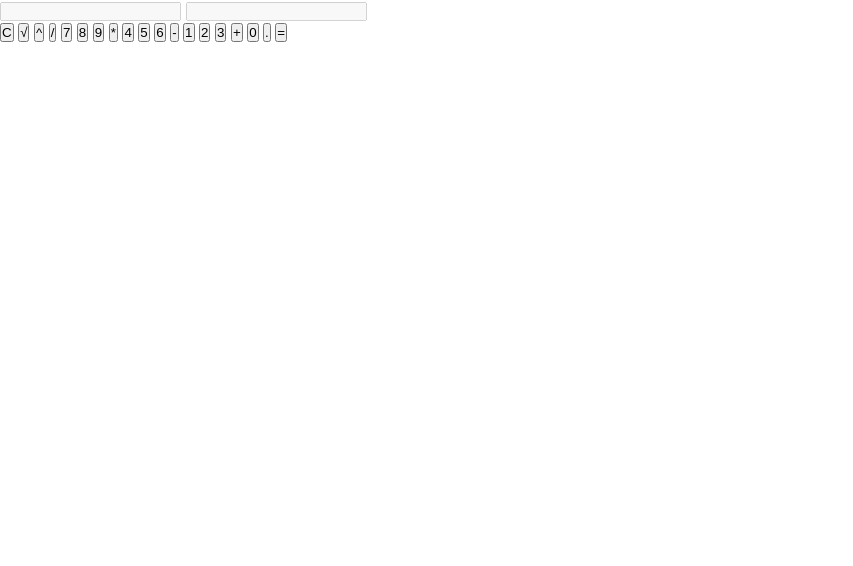
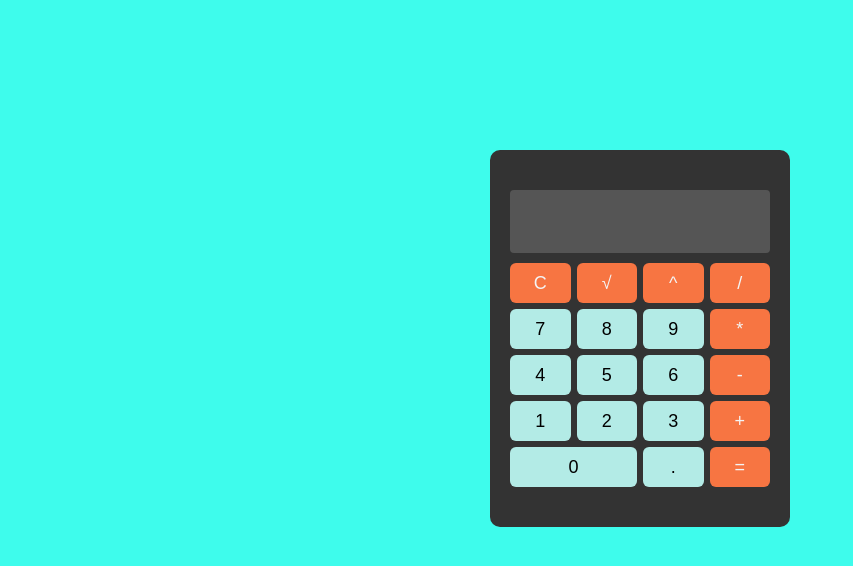
Before and after one commit to KikiXoxo/calculator, a plain HTML site: page index.html in a window 1280 px wide. Shown: the whole page, without its empty margins (0-853 px from the left). Drawn offline with Linux system fonts and the light colour scheme.

Commit message:
style - calculator styles added

```diff
--- a/style.css
+++ b/style.css
@@ -6,4 +6,71 @@
 
 body {
   font-family: 'Inter', sans-serif;
+  background: #3efcec;
 }
+
+.calculator {
+  background: #333;
+  width: 300px;
+  padding: 40px 20px;
+  margin: 150px auto;
+  border-radius: 10px;
+}
+
+#display {
+  /* width: 100%; */
+  background: #555;
+
+  border-radius: 4px;
+  padding: 5px 10px;
+}
+
+#display input {
+  width: 100%;
+  background: none;
+  border: none;
+  color: #f4f4f4;
+  text-align: right;
+}
+
+#display .display--typed {
+  font-size: 16px;
+  margin-bottom: 7px;
+}
+
+#display .display--result {
+  font-size: 22px;
+}
+
+.buttons {
+  width: 100%;
+  display: grid;
+  grid-template-columns: repeat(4, 1fr);
+  gap: 6px;
+  margin-top: 10px;
+}
+
+.buttons button {
+  cursor: pointer;
+  height: 40px;
+  font-size: 18px;
+  /* font-weight: 500; */
+  background: #b3ebe6;
+  border: none;
+  border-radius: 6px;
+  transition: opacity 150ms ease-in-out;
+}
+
+.buttons button:hover,
+.buttons button:focus {
+  opacity: 0.87;
+}
+
+.buttons button.symbol {
+  background: rgb(247, 117, 66);
+  color: #f4f4f4;
+}
+
+.zero {
+  grid-column: span 2;
+}
```
